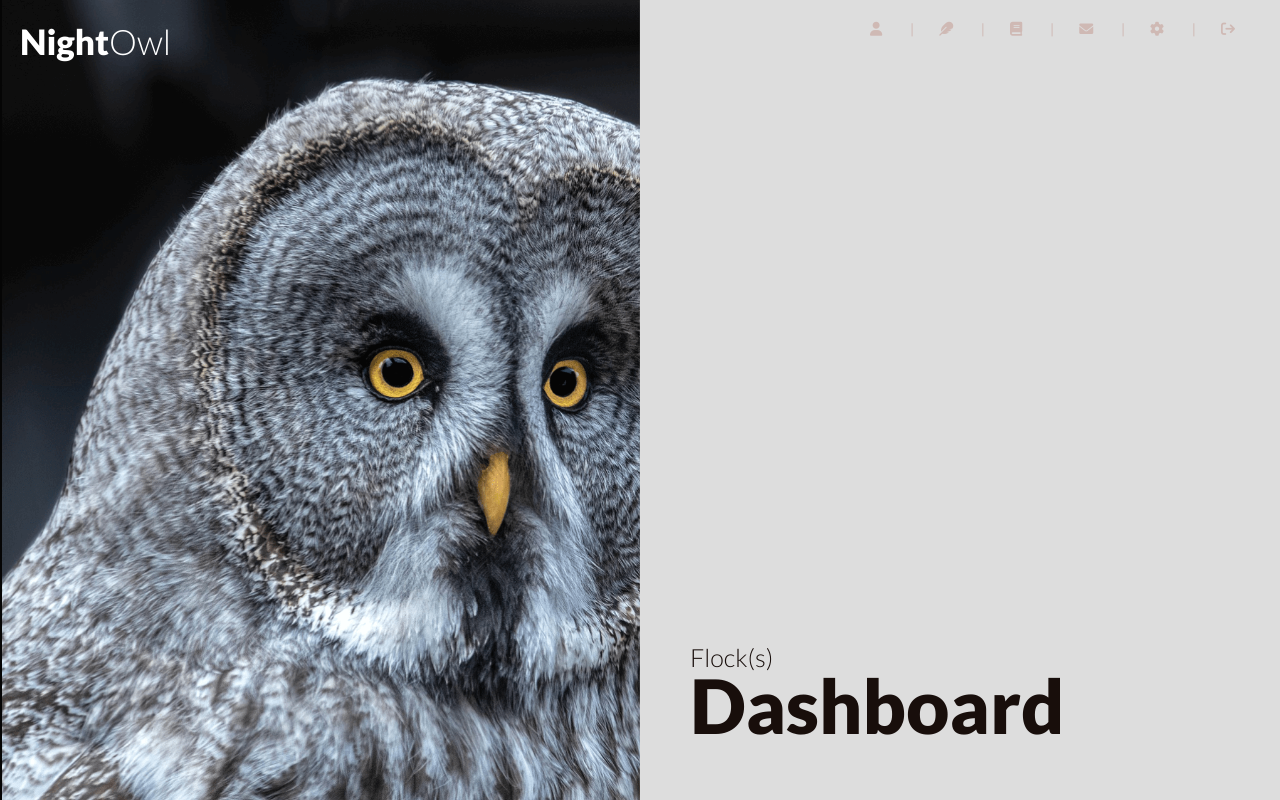
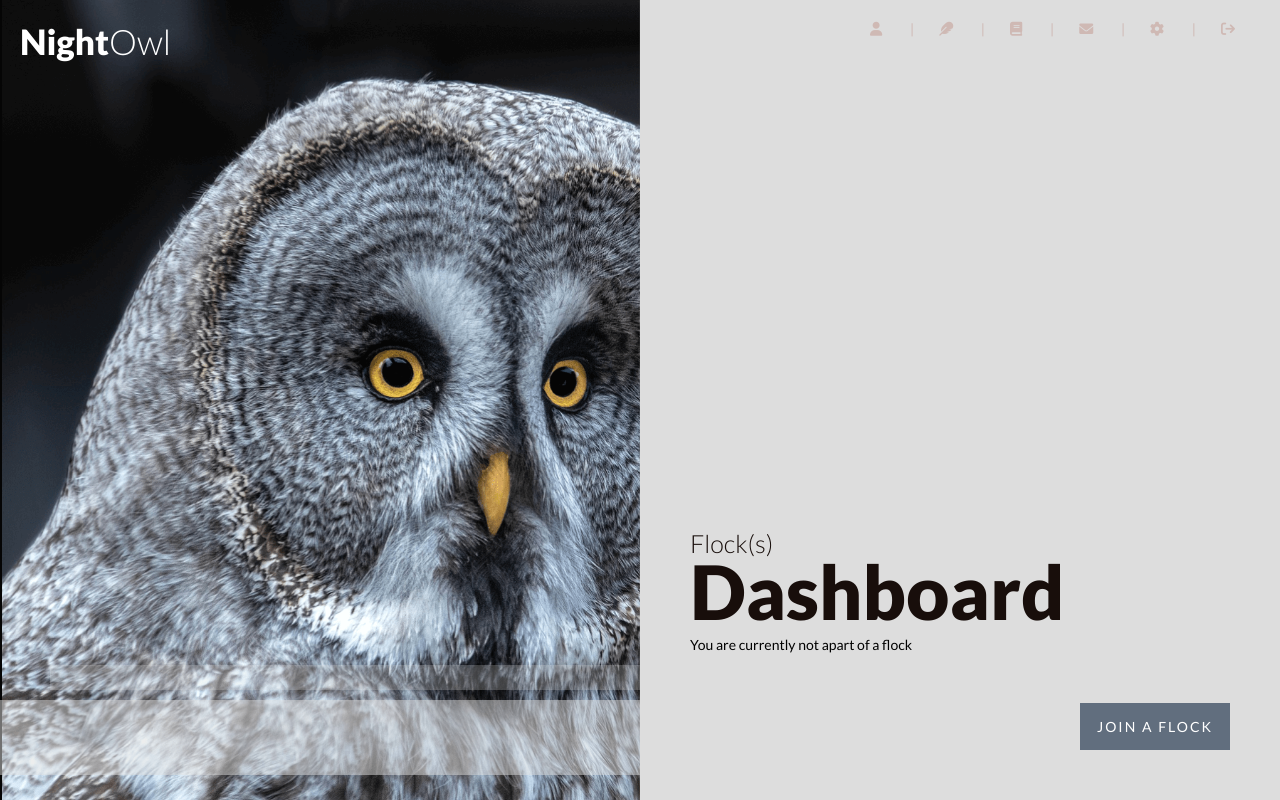
Before and after one commit to bakerlisa/Python, a Flask app: page /new_flock_made in a window 1280 px wide. Run offline with Flask 2, Linux system fonts and the light colour scheme; the visitor is signed in with stand-in values (Sample User, id 1).

Commit message:
final project

```diff
--- a/final_project/flask_app/controllers/flock_controller.py
+++ b/final_project/flask_app/controllers/flock_controller.py
@@ -7,13 +7,13 @@ from flask_app.models.user_model import User
 # =============================================
 # ROUTE:  group dashboard
 # =============================================
-@app.route('/flock_dashboard')
+@app.route('/flocks_dashboard')
 def flock_dashboard():
     data = {
         "id": session['id']
     }
     flock_info = Flock.get_all_flocks_info(data)
-    return render_template('flock_dashboard.html',flock_info=flock_info)
+    return render_template('flock_dashboard.html')
 
 # =============================================
 # ROUTE: join a flock
--- a/final_project/flask_app/controllers/message_controller.py
+++ b/final_project/flask_app/controllers/message_controller.py
@@ -54,8 +54,8 @@ def submit_join_request():
         }
 
         Message.save_to_from_info(dataTwo)
-
-        return redirect('/flock_dashboard')
+        flash("Your request to join the flock has been sent! Keep an eye on your inbox","info")
+        return redirect('/flocks_dashboard')
 
 # =============================================
 # DELETE: message
--- a/final_project/flask_app/models/flock_model.py
+++ b/final_project/flask_app/models/flock_model.py
@@ -101,7 +101,9 @@ class Flock:
 # =============================================
     @classmethod
     def get_all_flocks_info(cls,data):
-        query =  "SELECT * FROM flocks LEFT JOIN flocks_users ON flocks_users.flock_id = flocks.id LEFT JOIN users ON users.id = flocks_users.user_id WHERE users.id = %(id)s;"
+
+        query =  "SELECT * FROM flocks LEFT JOIN flocks_users ON flocks_users.flock_id = flocks.id LEFT JOIN users ON users.id = flocks_users.user_id WHERE flocks_users.user_id = %(id)s;"
+
         results = connectToMySQL('book_club').query_db(query,data)
 
         flock_information = []
@@ -134,8 +136,6 @@ class Flock:
             one_flock.member = user_model.User(one_user)
 
             flock_information.append(one_flock)
-            print(" xxxxxxxxxxxxxxxxxxxxxxxxxxxxxxxxxxx ")
-            print(one_flock)
         return flock_information
 
 # =============================================
--- a/final_project/flask_app/static/css/style.css
+++ b/final_project/flask_app/static/css/style.css
@@ -41,7 +41,7 @@ body{background-color:var(--gray);}
 .col-4{width: 25%;}
 
 /* button */
-.button,.submit{transform-origin:center; transform:scale(1); transform: center; transition:all .2s ease-in;}
+.button,.submit{text-transform: uppercase; letter-spacing: 2px; border: none; transform-origin:center; transform:scale(1); transform: center; transition:all .2s ease-in;}
     .button:hover,.submit:hover{cursor: pointer; transform: scale(.9); transition:all .2s ease-in;
         box-shadow: 0px 2px 5px 2px rgba(0,0,0,0.24);
         -webkit-box-shadow: 0px 2px 5px 2px rgba(0,0,0,0.24);
@@ -59,6 +59,9 @@ h5{font-size: 20px;}
 .error-messages{padding: 25px; background-color:var(--red); margin-top: 25px;}
 .error{color:var(--white); padding-bottom: 5px;}
 .info{color:var(--blue);}
+        /* info */
+        .info-messages{border: solid 2px var(--blue); padding: 15px; color: var(--blue); margin-bottom: 15px;}
+        .info-messages p{color: var(--blue);}
 
 /* row */
 .row.flex.title p{font-weight: 900;}
@@ -121,6 +124,9 @@ PAGE
 .page-create-flock form > label,.city-state span label{padding-top: 15px; padding-bottom: 15px;display: block;}
 
 /* DASHBOARD */
+.page-dashboard{position: relative;}
+.page-dashboard:before{content:''; height:75px; width: 50%; background-color:var(--gray); position: absolute; bottom: 25px; left: 0; z-index: 10; opacity: .5;}
+.page-dashboard:after{content:''; height:25px; width: 50%; background-color:var(--gray); position: absolute;bottom: 110px;left: 50px; opacity: .25;}
 .page-dashboard .navigation .site-name{color:var(--white);}
 .page-dashboard .image-dec{height: 100vh; width: 50%;position: fixed; top: 0;left: 0; background-image: url('/static/img/owl-eyes.png'); background-size: cover; background-position: left center;}
         .page-dashboard.group .image-dec{background-image: url('/static/img/owl-group.png');}
@@ -128,16 +134,18 @@ PAGE
 .page-dashboard .container main{width: 50%; padding: 50px;}
 .page-dashboard h3{text-transform: uppercase; font-size: 25px; margin-top: 25px;}
     /* to-do */
-    .page-dashboard  .to-do{display: flex;}
-    .page-dashboard  .to-do form{width: calc(100% - 200px); display: flex; flex-wrap: wrap;}
-    .page-dashboard  .to-do  input,.page-dashboard  .to-do  select{padding: 10px; margin: 0;}
+    .page-dashboard .to-do{display: flex;}
+    .page-dashboard .to-do form{width: calc(100% - 200px); display: flex; flex-wrap: wrap;}
+    .page-dashboard .to-do  input,.page-dashboard  .to-do  select{padding: 10px; margin: 0;}
         .page-dashboard  .to-do  select{width: calc(100% - 125px); border:solid 1px var(--brown);}
             .page-dashboard  .to-do  select:focus{outline: none !important; box-shadow: 0 0 3pt 2pt var(--burnt_orange);}
         .page-dashboard  .to-do  input{width: 125px; background-color:var(--brown); color:var(--white); border:none}
             .page-dashboard  .to-do  input:hover{cursor: pointer; opacity: .85;}
-    .page-dashboard  .to-do h3{width: 200px; padding: 0 25px; text-align: center; margin: 0;}
-    .page-dashboard  .to-do h3 a{text-decoration: none; color:var(--blood_orange);}
-    .page-dashboard  .to-do h3 a:hover{color:var(--black);}
+    .page-dashboard .to-do h3{width: 200px; padding: 0 25px; text-align: center; margin: 0;}
+    .page-dashboard .to-do h3 a{text-decoration: none; color:var(--blood_orange);}
+    .page-dashboard .to-do h3 a:hover{color:var(--black);}
+    /* button */
+    .page-dashboard .button{background-color:var(--blue); color:var(--white); text-decoration: none; display: block; max-width: 150px; text-align: center; padding: 15px; margin-left: auto; margin-top: 50px;}
 
 
 /* FLOCK DASHBOARD */
@@ -151,7 +159,7 @@ PAGE
 .page-join-flock .container h1 span{position: relative; left: 11px;}
 .page-join-flock .container p{text-align: left; padding: 25px 15px 15px 50px; font-size: 17px;}
 .page-join-flock form {padding-left: 50px; padding-top: 50px;}
-.page-join-flock .button{text-decoration: none; text-align: center; display: block; max-width:200px; margin: 0 0 0 50px; padding: 10px; background-color:var(--blue); color:var(--white); text-transform: uppercase; letter-spacing: 2px; border: none;}
+.page-join-flock .button{text-decoration: none; text-align: center; display: block; max-width:200px; margin: 0 0 0 50px; padding: 10px; background-color:var(--blue); color:var(--white); }
 .join-flock label{display: block; font-size: 20px;}
 .join-flock select{width: 100%;padding: 10px;margin: 10px 0;}
 .join-flock .submit{max-width: 150px; margin: 0 0 0 auto;}
--- a/final_project/flask_app/templates/flock_dashboard.html
+++ b/final_project/flask_app/templates/flock_dashboard.html
@@ -7,15 +7,28 @@
             <div class="container flex">
                 <main>
                     <h1><span>Flock(s) </span>  Dashboard</h1>
+                    {% with errors = get_flashed_messages(category_filter=["info"]) %}
+                        {% if errors %}
+                            <div class="info-messages">
+                                {%- for msg in errors %}
+                                    <p class="info">{{ msg }}</p>
+                                {% endfor -%}
+                            </div>
+                        {% endif %}
+                    {% endwith %}
+
+                    {% if flock_info|length == 0 %}
+                    <p>You are currently not apart of a flock</p>
+                    <a href="/join_flock" class="button">Join a Flock</a>
+                    {% else %}
                         {% for info in flock_info %}
                             <div class="nav"><a href="/past_reads" class="past">Past Books</a> | <a href="/flock_members" class="members">Flock Members</a></div>
                             <h3>{{ info.flock.title }}</h3>
                             <p>Location:</p>
                             <p>Admin For Account: {{ info.flur.status }} </p>
                         {% endfor %}
-
+                    {% endif %}
                     </main>
-
 
 
     <!-- 3. list of flock members
--- a/final_project/flask_app/templates/join_flock.html
+++ b/final_project/flask_app/templates/join_flock.html
@@ -5,6 +5,7 @@
         <div class="container flex">
             <div class="col-2">
                 <h1><span>Ready to</span> Join a Flock</h1>
+
                 <form action="/submit_join_request" method="POST" class="join-flock">
                     <label for="flock_id">Select a Flock:</label>
                     <!-- if they're not in a group yet -->
--- a/final_project/flask_app/templates/navigation.html
+++ b/final_project/flask_app/templates/navigation.html
@@ -7,7 +7,7 @@
                 <!-- <a href="/flock_dashboard" class="sub-nav"><i class="fa-solid fa-users"></i></a> -->
             | </li>
             <li>
-                <a href="/flock_dashboard"><i class="fa-solid fa-feather"></i>
+                <a href="/flocks_dashboard"><i class="fa-solid fa-feather"></i>
                 <a href="/join_flock" class="sub-nav"><i class="fa-solid fa-plus"></i><i class="fa-solid fa-feather"></i></a>
                 </a> |
             </li>
--- a/final_project/server.py
+++ b/final_project/server.py
@@ -8,9 +8,9 @@ from flask_app.controllers import flock_controller
 from flask_app.controllers import message_controller
 from flask_app.controllers import book_controller
 
-@app.route('/<path:path>')
-def catch_all(path):
-    return render_template("404.html")
+# @app.route('/<path:path>')
+# def catch_all(path):
+#     return render_template("404.html")
 
 if __name__ == "__main__":
     app.run(debug=True,port=5001)
```
Also changed, not shown: final_project/flask_app/templates/books.html (+19 -3 lines). Lines whose indentation alone changed are shown as unchanged.
